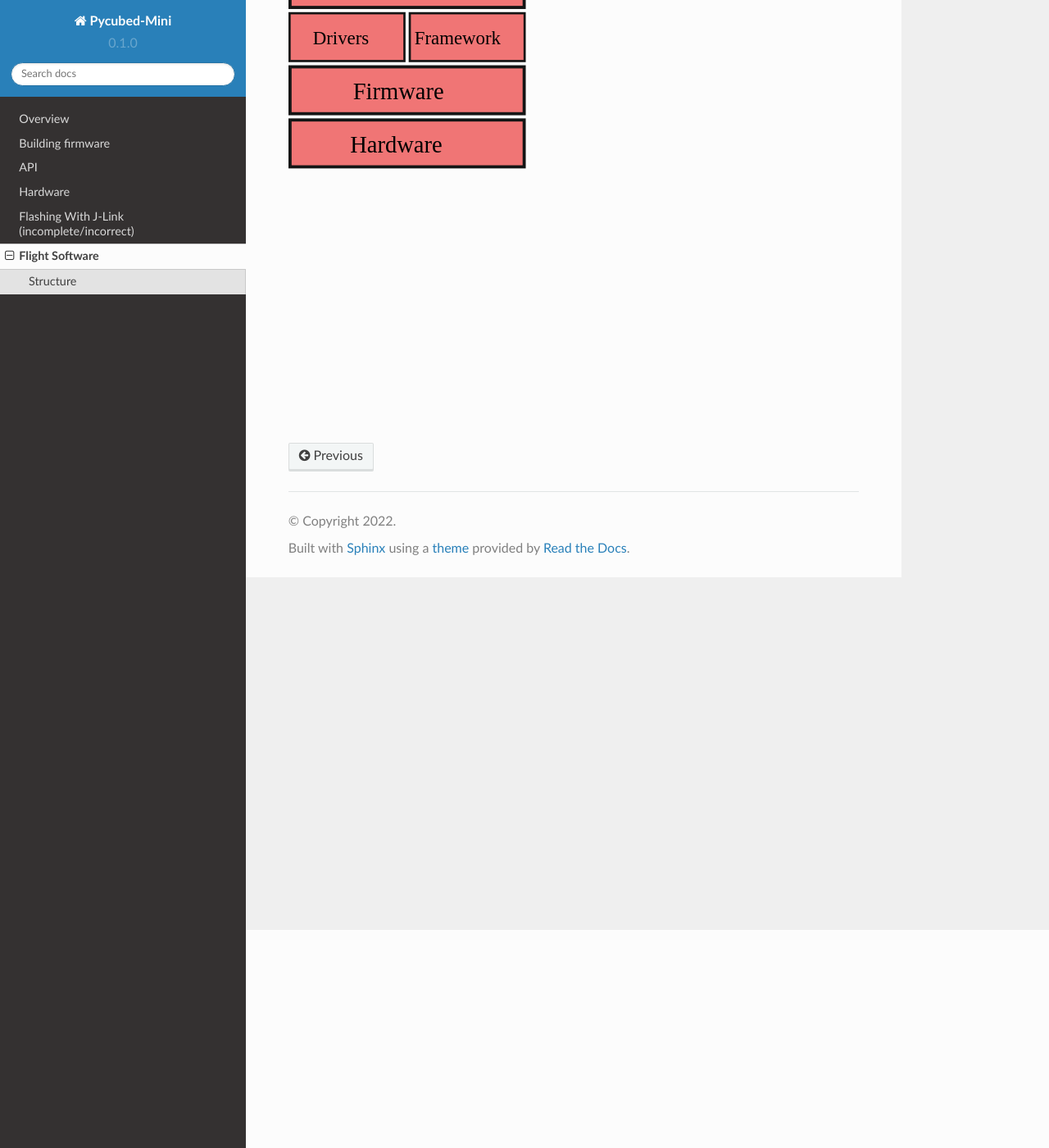
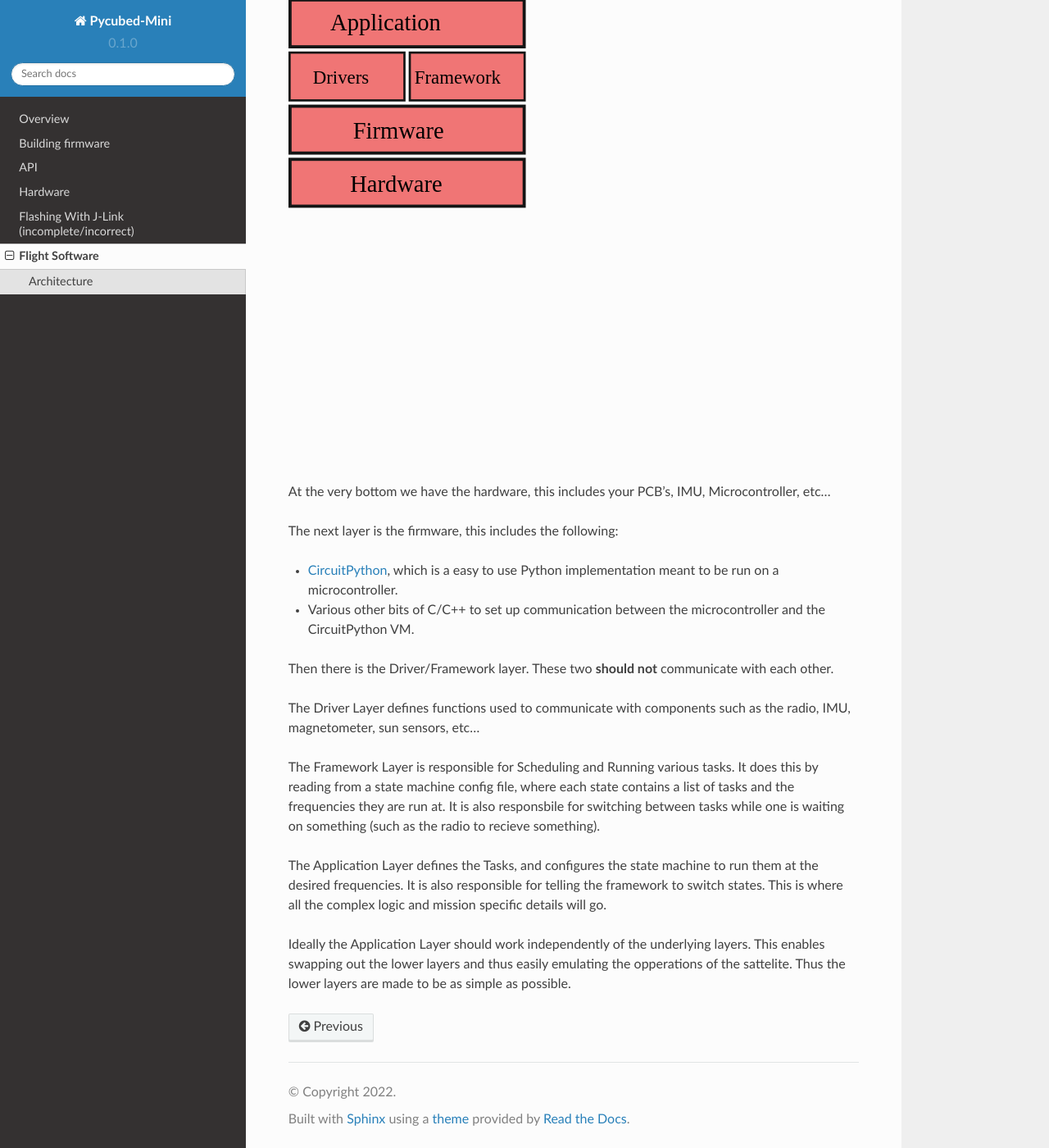
Before and after one commit to PyCubed-Mini/PocketQubeDocs, a Sphinx documentation site: the page built from docs/source/flight_software.rst, in a window 1280 px wide and 1400 px high, scrolled down 266 px. Shown: the whole window at 82% size. Built offline with Sphinx 7.4.7 and the Read the Docs theme 2.0.0, drawn with Linux system fonts in a browser that asks for light colours; some of the changed text lies outside the part shown.

Commit message:
Software Architecture Overview

```diff
--- a/docs/source/flight_software.rst
+++ b/docs/source/flight_software.rst
@@ -1,10 +1,35 @@
 Flight Software
 ===============
 
-.. _Structure:
+.. _Architecture:
 
-Structure
----------
+Architecture
+------------
+There are two ways to look at the software, the first is to think of it as a stack of layers.
 
 .. image:: flight_software/hamburger.svg
     :width: 400
+
+At the very bottom we have the hardware, this includes your PCB's, IMU, Microcontroller, etc...
+
+The next layer is the firmware, this includes the following:
+
+* `CircuitPython <https://circuitpython.org>`_, which is a easy to use Python implementation meant to be run on a microcontroller.
+* Various other bits of C/C++ to set up communication between the microcontroller and the CircuitPython VM.
+
+Then there is the Driver/Framework layer.
+These two **should not** communicate with each other.
+
+The Driver Layer defines functions used to communicate with components such as the radio, IMU, magnetometer, sun sensors, etc...
+
+The Framework Layer is responsible for Scheduling and Running various tasks.
+It does this by reading from a state machine config file, where each state contains a list of tasks and the frequencies they are run at.
+It is also responsbile for switching between tasks while one is waiting on something (such as the radio to recieve something).
+
+The Application Layer defines the Tasks, and configures the state machine to run them at the desired frequencies.
+It is also responsible for telling the framework to switch states.
+This is where all the complex logic and mission specific details will go.
+
+Ideally the Application Layer should work independently of the underlying layers.
+This enables swapping out the lower layers and thus easily emulating the opperations of the sattelite.
+Thus the lower layers are made to be as simple as possible.
--- a/docs/source/hardware.rst
+++ b/docs/source/hardware.rst
@@ -1,17 +1,17 @@
 Hardware
-====
+========
 
 .. _Pycubed-Mini V3:
 .. _Pycubed-Mini V2:
 
 _Pycubed-Mini V3
-------------
+----------------
 
 Microcontroller: ATSAMD51J19A
 
 IMU: BMX160
 
 _Pycubed-Mini V2
-------------
+----------------
 
 Microcontroller: ATSAMD51J20A
--- a/docs/source/overview.rst
+++ b/docs/source/overview.rst
@@ -1,5 +1,5 @@
 Overview
-=====
+========
 
 .. _Dependencies:
 .. _Building:
```
